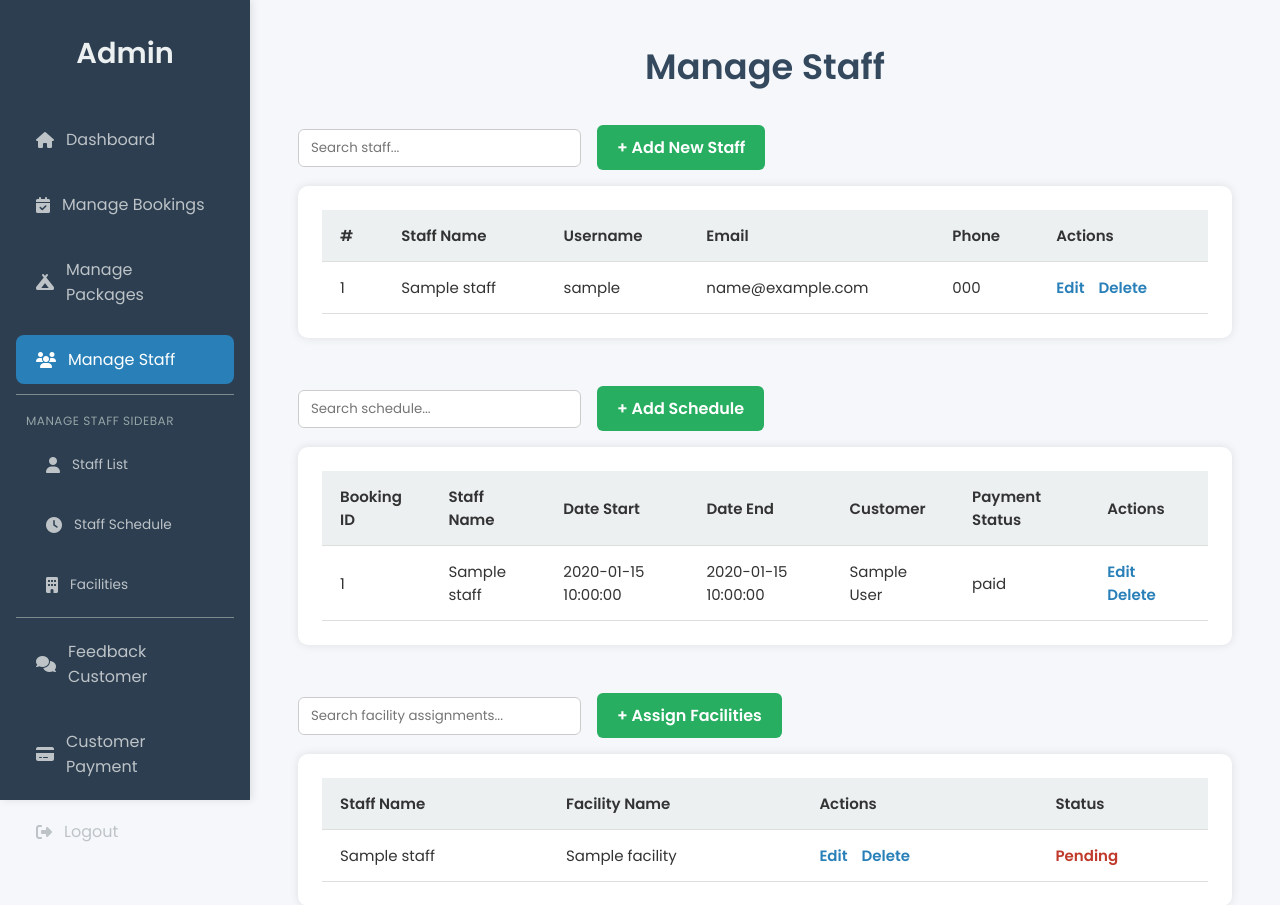
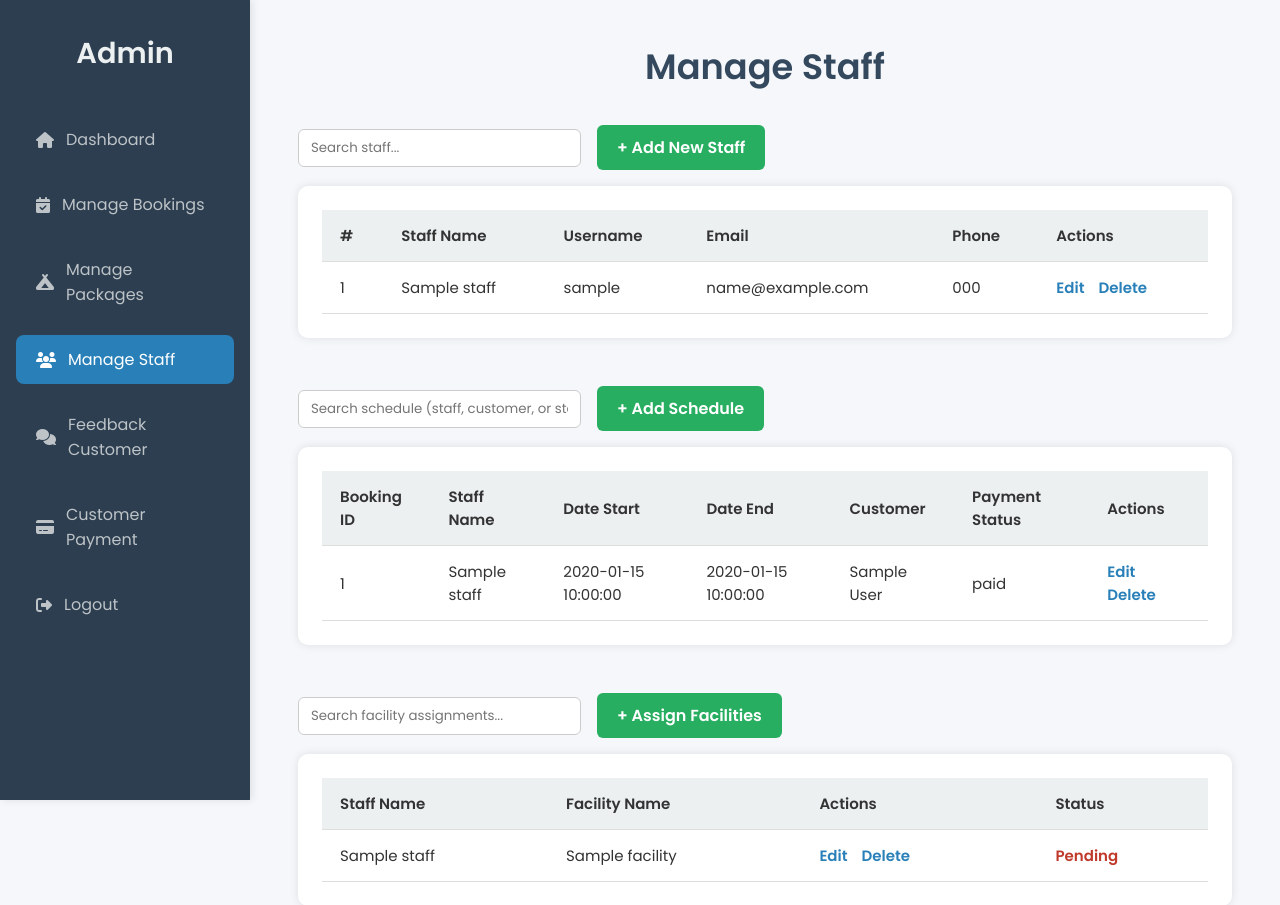
Before and after one commit to RidhwanHazian/camp, a PHP site: page /manage_staff.php in a window 1280 px wide. Shown: the top 905 px of the page. Run offline with PHP 8.4, Linux system fonts and the light colour scheme; the visitor is signed in with stand-in values (Sample User, id 1); tables that the repository leaves empty or names only in its code hold one stand-in row (values such as "Sample post").

Commit message:
Changes manage_staff.php to be able to correctly search every part.

```diff
--- a/manage_staff.php
+++ b/manage_staff.php
@@ -4,10 +4,25 @@ include 'db_connection.php';
 include 'session_check.php';
 checkAdminSession();
 
+// Schedule search
+$scheduleSearch = isset($_GET['search_schedule']) ? $conn->real_escape_string($_GET['search_schedule']) : '';
 $schedule_query = "SELECT
     s.staff_name,
     b.arrival_date,
-    b.departure_date, b.full_name AS customer_name, b.status, b.booking_id FROM bookings b JOIN staff s ON b.staff_id = s.staff_id ORDER BY b.arrival_date DESC";
+    b.departure_date,
+    b.full_name AS customer_name,
+    b.status,
+    b.booking_id
+    FROM bookings b
+    JOIN staff s ON b.staff_id = s.staff_id";
+
+if (!empty($scheduleSearch)) {
+    $schedule_query .= " WHERE s.staff_name LIKE '%$scheduleSearch%'
+                        OR b.full_name LIKE '%$scheduleSearch%'
+                        OR b.status LIKE '%$scheduleSearch%'";
+}
+
+$schedule_query .= " ORDER BY b.arrival_date DESC";
 $schedule_result = $conn->query($schedule_query);
 ?>
 
@@ -195,15 +210,7 @@ $schedule_result = $conn->query($schedule_query);
   <a href="admin_dashboard.php"><i class="fas fa-home"></i> Dashboard</a>
   <a href="manage_bookings.php"><i class="fas fa-calendar-check"></i> Manage Bookings</a>
   <a href="manage_campsites.php"><i class="fas fa-campground"></i> Manage Packages</a>
-  <a href="manage_staff.php" class="active"><i class="fas fa-users"></i> Manage Staff</a>
-
-  <div style="margin: 0.1rem 0; border-top: 1px solid #7f8c8d;"></div>
-  <div class="section-label">Manage staff sidebar</div>
-  <a href="#staff-section" class="sub-link"><i class="fas fa-user"></i> Staff List</a>
-  <a href="#schedule-section" class="sub-link"><i class="fas fa-clock"></i> Staff Schedule</a>
-  <a href="#facility-section" class="sub-link"><i class="fas fa-building"></i> Facilities</a>
-
-  <div style="margin: 0.1rem 0; border-top: 1px solid #7f8c8d;"></div>
+  <a href="manage_staff.php" class ="active"><i class="fas fa-users"></i> Manage Staff</a>
   <a href="manage_feedback.php"><i class="fas fa-comments"></i> Feedback Customer</a>
   <a href="customer_payment.php"><i class="fas fa-credit-card"></i> Customer Payment</a>
   <a href="logout.php" onclick="return confirm('Are you sure you want to logout?');">
@@ -214,12 +221,11 @@ $schedule_result = $conn->query($schedule_query);
 <div class="content">
   <h1>Manage Staff</h1>
 
-
   <!-- Staff Section -->
   <div id="staff-section" class="section-header">
-    <div class="search-box">
-      <input type="text" placeholder="Search staff...">
-    </div>
+    <form class="search-box" method="GET" action="">
+      <input type="text" name="search_staff" placeholder="Search staff..." value="<?php echo isset($_GET['search_staff']) ? htmlspecialchars($_GET['search_staff']) : ''; ?>">
+    </form>
     <a class="add-button" href="add_staff.php">+ Add New Staff</a>
   </div>
 
@@ -237,7 +243,11 @@ $schedule_result = $conn->query($schedule_query);
       </thead>
       <tbody>
         <?php
-        $staff_sql = "SELECT * FROM staff";
+        $searchStaff = isset($_GET['search_staff']) ? $conn->real_escape_string($_GET['search_staff']) : '';
+        $staff_sql = !empty($searchStaff) ?
+          "SELECT * FROM staff WHERE staff_name LIKE '%$searchStaff%'" :
+          "SELECT * FROM staff";
+
         $staff_result = $conn->query($staff_sql);
         $num = 1;
 
@@ -266,9 +276,9 @@ $schedule_result = $conn->query($schedule_query);
 
   <!-- Schedule Section -->
   <div id="schedule-section" class="section-header">
-    <div class="search-box">
-      <input type="text" placeholder="Search schedule...">
-    </div>
+    <form class="search-box" method="GET" action="">
+      <input type="text" name="search_schedule" placeholder="Search schedule (staff, customer, or status)..." value="<?php echo isset($_GET['search_schedule']) ? htmlspecialchars($_GET['search_schedule']) : ''; ?>">
+    </form>
     <a class="add-button" href="add_schedule.php">+ Add Schedule</a>
   </div>
 
@@ -303,7 +313,7 @@ $schedule_result = $conn->query($schedule_query);
           </tr>";
         }
       } else {
-        echo "<tr><td colspan='6'>No schedule found.</td></tr>";
+        echo "<tr><td colspan='7'>No schedule found.</td></tr>";
       }
       ?>
       </tbody>
@@ -312,9 +322,9 @@ $schedule_result = $conn->query($schedule_query);
 
   <!-- Assign Facilities Section -->
   <div id="facility-section" class="section-header">
-    <div class="search-box">
-      <input type="text" placeholder="Search facility assignments...">
-    </div>
+    <form class="search-box" method="GET" action="">
+      <input type="text" name="search_facility" placeholder="Search facility assignments..." value="<?php echo isset($_GET['search_facility']) ? htmlspecialchars($_GET['search_facility']) : ''; ?>">
+    </form>
     <a class="add-button" href="assign_facilities.php">+ Assign Facilities</a>
   </div>
 
@@ -330,10 +340,17 @@ $schedule_result = $conn->query($schedule_query);
       </thead>
       <tbody>
         <?php
+        $searchFacility = isset($_GET['search_facility']) ? $conn->real_escape_string($_GET['search_facility']) : '';
         $assignment_sql = "SELECT sf.staff_id, s.staff_name, f.facility_name, sf.status
                           FROM staff_facilities sf
                           JOIN staff s ON sf.staff_id = s.staff_id
                           JOIN facilities f ON sf.facility_id = f.facility_id";
+
+        if (!empty($searchFacility)) {
+          $assignment_sql .= " WHERE s.staff_name LIKE '%$searchFacility%'
+                              OR f.facility_name LIKE '%$searchFacility%'";
+        }
+
         $assignment_result = $conn->query($assignment_sql);
 
         if ($assignment_result && $assignment_result->num_rows > 0) {
@@ -356,5 +373,25 @@ $schedule_result = $conn->query($schedule_query);
   </div>
 </div>
 
+<script>
+  document.addEventListener("DOMContentLoaded", function() {
+    const url = new URL(window.location.href);
+    const params = url.searchParams;
+
+    if (params.has('search_schedule')) {
+      document.getElementById('schedule-section')?.scrollIntoView({ behavior: 'smooth' });
+    }
+
+    if (params.has('search_facility')) {
+      document.getElementById('facility-section')?.scrollIntoView({ behavior: 'smooth' });
+    }
+
+    // Optional: scroll to staff-section only if searching staff
+    if (params.has('search_staff')) {
+      document.getElementById('staff-section')?.scrollIntoView({ behavior: 'smooth' });
+    }
+  });
+</script>
+
 </body>
 </html>
```
